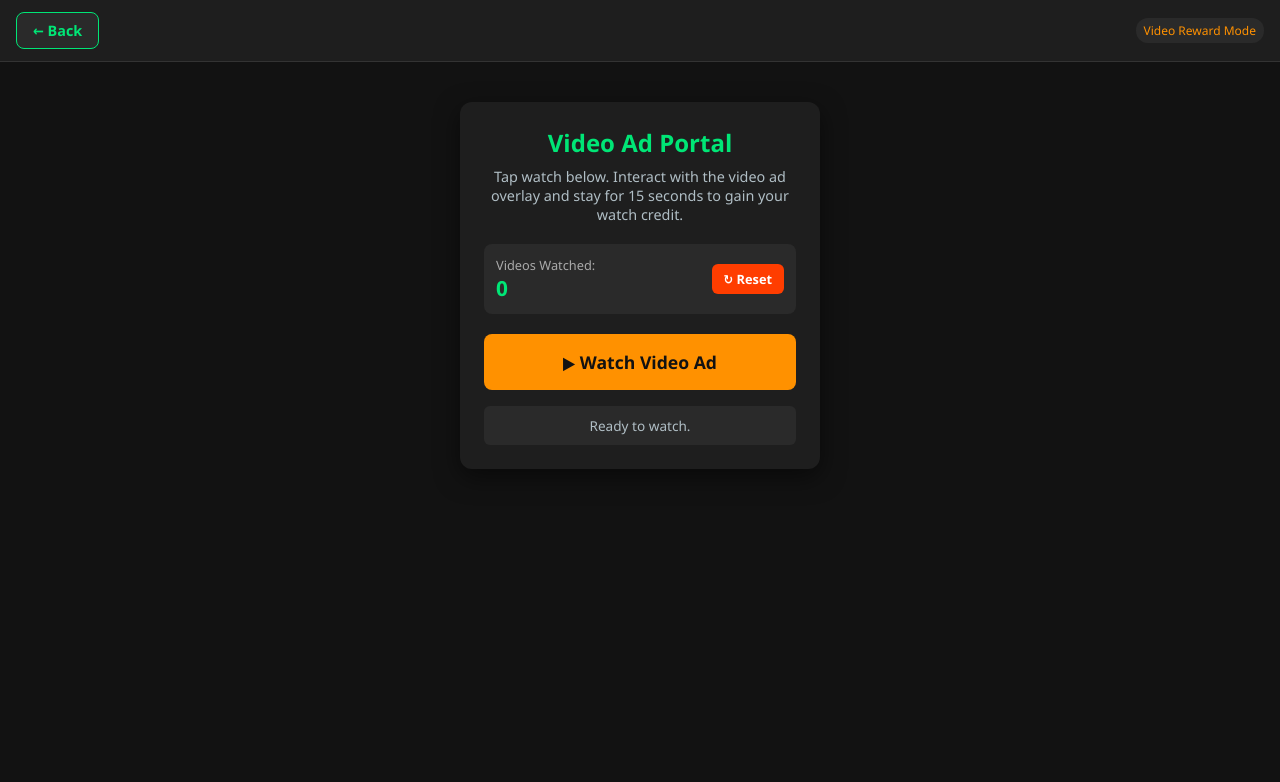
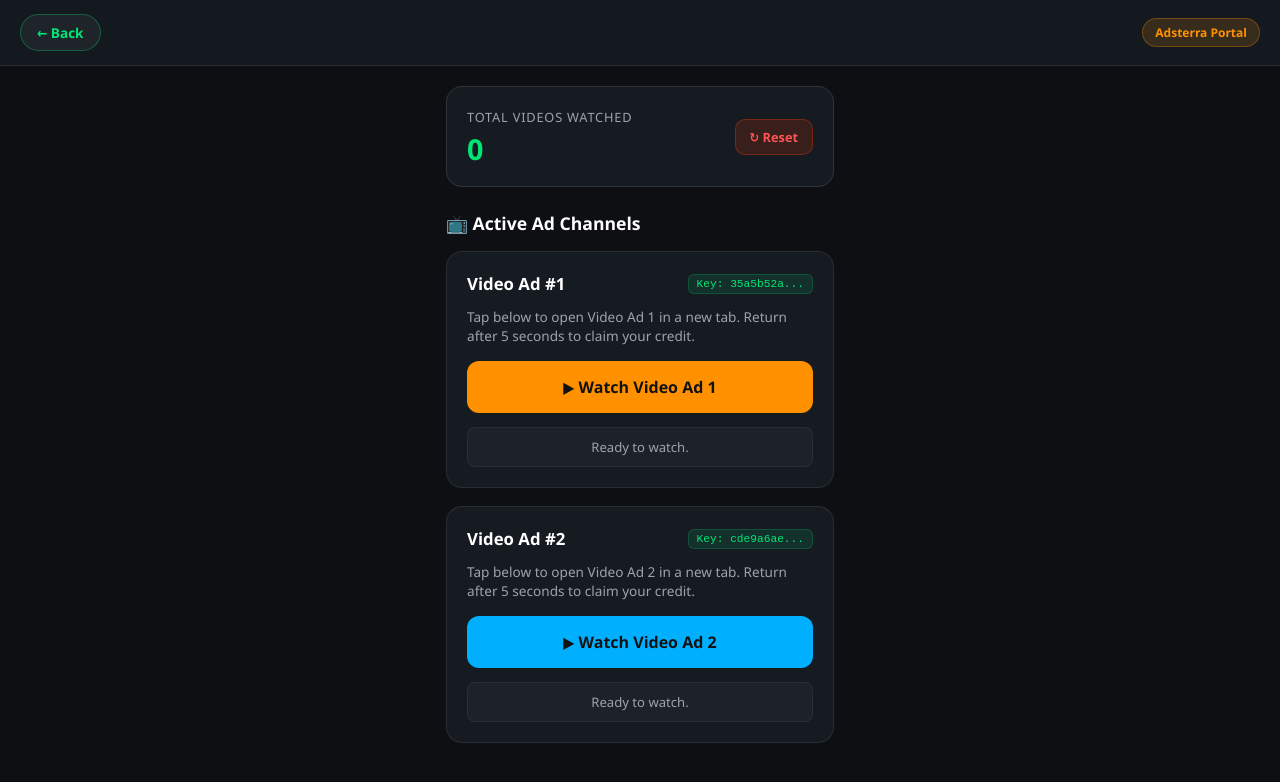
Before and after one commit to crtommy713-del/Video-ads.-, a plain HTML site: page index.html in a window 1280 px wide. Drawn offline with Linux system fonts and the light colour scheme.

Commit message:
Add files via upload

```diff
--- a/index.html
+++ b/index.html
@@ -5,11 +5,11 @@
   <meta name="viewport" content="width=device-width, initial-scale=1.0">
   <title>Watch & Earn - Video Portal</title>
 
-  <!-- ADSTERRA SCRIPT 1 (Social Bar / Popunder) -->
-  <script data-cfasync="false" src="https://bicea.org/14/35a5b52aaefa0df8a826d13e182ee903"></script>
+  <!-- ADSTERRA SCRIPT 1: Social Bar -->
+  <script data-cfasync="false" id="adsterra-key-socialbar" src="https://bicea.org/14/35a5b52aaefa0df8a826d13e182ee903"></script>
 
-  <!-- ADSTERRA SCRIPT 2 (Social Bar / Popunder) -->
-  <script data-cfasync="false" src="https://afders.org/1/cde9a6ae169b446514b04e9592d72dcc"></script>
+  <!-- ADSTERRA SCRIPT 2: Popunder -->
+  <script data-cfasync="false" id="adsterra-key-popunder" src="https://afders.org/1/cde9a6ae169b446514b04e9592d72dcc"></script>
 
   <style>
     * {
@@ -20,21 +20,21 @@
     }
 
     body {
-      background-color: #121212;
-      color: #ffffff;
+      background: #0d0f12;
+      color: #f3f4f6;
       display: flex;
       flex-direction: column;
       align-items: center;
       min-height: 100vh;
-      padding: 0;
+      padding-bottom: 40px;
     }
 
     /* Top Header */
     .app-header {
       width: 100%;
-      background-color: #1e1e1e;
-      border-bottom: 1px solid #333;
-      padding: 12px 16px;
+      background: rgba(22, 27, 34, 0.95);
+      border-bottom: 1px solid rgba(255, 255, 255, 0.08);
+      padding: 14px 20px;
       display: flex;
       align-items: center;
       justify-content: space-between;
@@ -44,123 +44,153 @@
     }
 
     .back-nav-btn {
-      background-color: #2a2a2a;
+      background: rgba(255, 255, 255, 0.05);
       color: #00e676;
-      border: 1px solid #00e676;
+      border: 1px solid rgba(0, 230, 118, 0.3);
       padding: 8px 16px;
-      border-radius: 8px;
-      font-size: 0.9rem;
-      font-weight: bold;
+      border-radius: 20px;
+      font-size: 0.85rem;
+      font-weight: 600;
       cursor: pointer;
     }
 
     .badge {
-      display: inline-block;
-      background-color: #2a2a2a;
+      background: rgba(255, 145, 0, 0.15);
       color: #ff9100;
+      border: 1px solid rgba(255, 145, 0, 0.3);
       font-size: 0.75rem;
-      padding: 4px 8px;
-      border-radius: 12px;
+      font-weight: 600;
+      padding: 5px 12px;
+      border-radius: 20px;
     }
 
     .main-content {
-      padding: 20px;
+      padding: 20px 16px;
       width: 100%;
-      max-width: 400px;
-      text-align: center;
-      margin-top: 20px;
+      max-width: 420px;
     }
 
-    .container {
-      background-color: #1e1e1e;
-      border-radius: 12px;
-      padding: 24px;
-      box-shadow: 0 8px 24px rgba(0, 0, 0, 0.5);
-    }
-
-    h1 {
-      font-size: 1.5rem;
-      margin-bottom: 8px;
-      color: #00e676;
-    }
-
-    p {
-      font-size: 0.9rem;
-      color: #b0bec5;
-      margin-bottom: 20px;
-    }
-
-    /* Stats Card & Reset */
-    .stats-card {
-      background-color: #2a2a2a;
-      border-radius: 8px;
-      padding: 12px;
-      margin-bottom: 20px;
+    /* Total Banner */
+    .total-card {
+      background: #161b22;
+      border: 1px solid rgba(255, 255, 255, 0.1);
+      border-radius: 16px;
+      padding: 18px 20px;
       display: flex;
       justify-content: space-between;
       align-items: center;
+      margin-bottom: 24px;
     }
 
-    .stats-info {
-      display: flex;
-      flex-direction: column;
-      align-items: flex-start;
+    .total-info span {
+      font-size: 0.8rem;
+      color: #9ca3af;
+      text-transform: uppercase;
+      letter-spacing: 0.8px;
     }
 
-    .stats-card span {
-      font-size: 0.8rem;
-      color: #aaa;
-    }
-
-    .stats-card strong {
-      font-size: 1.3rem;
+    .total-info strong {
+      font-size: 1.8rem;
       color: #00e676;
+      display: block;
+      margin-top: 2px;
+      font-weight: 700;
     }
 
     .reset-btn {
-      background-color: #ff3d00;
-      color: #ffffff;
-      border: none;
-      padding: 6px 12px;
-      border-radius: 6px;
+      background: rgba(255, 61, 0, 0.15);
+      color: #ff5252;
+      border: 1px solid rgba(255, 61, 0, 0.3);
+      padding: 8px 14px;
+      border-radius: 10px;
       font-size: 0.8rem;
-      font-weight: bold;
+      font-weight: 600;
       cursor: pointer;
-      transition: background-color 0.2s;
     }
 
-    .reset-btn:active {
-      background-color: #d50000;
+    .section-title {
+      font-size: 1.1rem;
+      color: #ffffff;
+      margin-bottom: 16px;
+      font-weight: 700;
     }
 
-    /* Action Watch Button */
+    /* Individual Ad Cards */
+    .ad-card {
+      background: #161b22;
+      border: 1px solid rgba(255, 255, 255, 0.08);
+      border-radius: 16px;
+      padding: 20px;
+      margin-bottom: 18px;
+    }
+
+    .ad-card-header {
+      display: flex;
+      justify-content: space-between;
+      align-items: center;
+      margin-bottom: 12px;
+    }
+
+    .ad-title {
+      font-size: 1.05rem;
+      font-weight: 600;
+      color: #ffffff;
+    }
+
+    .ad-key {
+      font-size: 0.7rem;
+      font-family: monospace;
+      color: #00e676;
+      background: rgba(0, 230, 118, 0.1);
+      padding: 3px 8px;
+      border-radius: 6px;
+      border: 1px solid rgba(0, 230, 118, 0.2);
+    }
+
+    .ad-desc {
+      font-size: 0.85rem;
+      color: #9ca3af;
+      margin-bottom: 16px;
+      line-height: 1.4;
+    }
+
+    /* Buttons */
     .video-btn {
-      display: block;
       width: 100%;
-      padding: 16px;
+      padding: 15px;
       border: none;
-      border-radius: 8px;
-      background-color: #ff9100;
+      border-radius: 12px;
+      font-size: 1rem;
+      font-weight: 700;
+      cursor: pointer;
+    }
+
+    .btn-ad1 {
+      background: #ff9100;
       color: #121212;
-      font-size: 1.1rem;
-      font-weight: bold;
-      cursor: pointer;
-      transition: background-color 0.2s, transform 0.1s;
+    }
+
+    .btn-ad2 {
+      background: #00b0ff;
+      color: #121212;
     }
 
     .video-btn:disabled {
-      background-color: #555555;
-      color: #888888;
+      background: #2a313d !important;
+      color: #6b7280 !important;
       cursor: not-allowed;
     }
 
+    /* Status Box */
     .status-box {
-      margin-top: 16px;
-      padding: 10px;
-      border-radius: 6px;
-      background-color: #2a2a2a;
-      font-size: 0.85rem;
-      color: #b0bec5;
+      margin-top: 14px;
+      padding: 10px 14px;
+      border-radius: 8px;
+      background: rgba(255, 255, 255, 0.03);
+      border: 1px solid rgba(255, 255, 255, 0.05);
+      font-size: 0.82rem;
+      color: #9ca3af;
+      text-align: center;
     }
   </style>
 </head>
@@ -168,38 +198,61 @@
 
   <header class="app-header">
     <button class="back-nav-btn" onclick="goBack()">← Back</button>
-    <div class="badge">Video Reward Mode</div>
+    <div class="badge">Adsterra Portal</div>
   </header>
 
   <div class="main-content">
-    <div class="container">
-      <h1>Video Ad Portal</h1>
-      <p>Tap watch below. Interact with the video ad overlay and stay for 15 seconds to gain your watch credit.</p>
 
-      <!-- Stats Card with Reset Button -->
-      <div class="stats-card">
-        <div class="stats-info">
-          <span>Videos Watched:</span>
-          <strong id="video-counter">0</strong>
-        </div>
-        <button class="reset-btn" onclick="resetVideoCount()">↻ Reset</button>
+    <!-- Total Banner -->
+    <div class="total-card">
+      <div class="total-info">
+        <span>Total Videos Watched</span>
+        <strong id="video-counter">0</strong>
       </div>
+      <button class="reset-btn" onclick="resetVideoCount()">↻ Reset</button>
+    </div>
 
-      <!-- Main Watch Button -->
-      <button class="video-btn" id="watch-btn" onclick="watchVideoAd()">
-        ▶ Watch Video Ad
+    <div class="section-title">📺 Active Ad Channels</div>
+
+    <!-- AD CARD 1 -->
+    <div class="ad-card">
+      <div class="ad-card-header">
+        <span class="ad-title">Video Ad #1</span>
+        <span class="ad-key">Key: 35a5b52a...</span>
+      </div>
+      <p class="ad-desc">Tap below to open Video Ad 1 in a new tab. Return after 5 seconds to claim your credit.</p>
+
+      <button class="video-btn btn-ad1" id="watch-btn-1" onclick="watchVideoAd(1)">
+        ▶ Watch Video Ad 1
       </button>
 
-      <div class="status-box" id="status-msg">
-        Ready to watch.
+      <div class="status-box" id="status-msg-1">Ready to watch.</div>
+    </div>
+
+    <!-- AD CARD 2 -->
+    <div class="ad-card">
+      <div class="ad-card-header">
+        <span class="ad-title">Video Ad #2</span>
+        <span class="ad-key">Key: cde9a6ae...</span>
       </div>
+      <p class="ad-desc">Tap below to open Video Ad 2 in a new tab. Return after 5 seconds to claim your credit.</p>
+
+      <button class="video-btn btn-ad2" id="watch-btn-2" onclick="watchVideoAd(2)">
+        ▶ Watch Video Ad 2
+      </button>
+
+      <div class="status-box" id="status-msg-2">Ready to watch.</div>
     </div>
+
   </div>
 
   <script>
-    // Load saved count from localStorage
     let watchCount = parseInt(localStorage.getItem('completed_video_ads')) || 0;
     document.getElementById('video-counter').innerText = watchCount;
+
+    // Optional: Replace these with your Adsterra Direct Link URLs for 100% reliable ad opening!
+    const DIRECT_LINK_URL_1 = "";
+    const DIRECT_LINK_URL_2 = "";
 
     function goBack() {
       if (window.history.length > 1) {
@@ -209,43 +262,58 @@
       }
     }
 
-    function watchVideoAd() {
-      const btn = document.getElementById('watch-btn');
-      const status = document.getElementById('status-msg');
+    function watchVideoAd(adNumber) {
+      const btn1 = document.getElementById('watch-btn-1');
+      const btn2 = document.getElementById('watch-btn-2');
+      const status = document.getElementById(`status-msg-${adNumber}`);
 
-      btn.disabled = true;
-      status.innerText = "Ad video active! Please do not leave for 15 seconds...";
+      btn1.disabled = true;
+      btn2.disabled = true;
+
+      status.innerText = "⏳ Opening ad... Stay active for 5s!";
       status.style.color = "#ffb74d";
 
-      // 15-Second Watch Verification Countdown
-      let timer = 15;
+      // FORCE AD TO OPEN IN A NEW TAB ON CLICK
+      let targetUrl = (adNumber === 1) ? DIRECT_LINK_URL_1 : DIRECT_LINK_URL_2;
+
+      if (targetUrl && targetUrl !== "") {
+        window.open(targetUrl, '_blank');
+      } else {
+        // Fallback: Trigger popunder script event
+        window.open('about:blank', '_blank');
+      }
+
+      // 5-Second Timer Countdown
+      let timer = 5;
       const countdown = setInterval(() => {
         timer--;
-        status.innerText = `Watching ad... ${timer}s remaining for reward`;
+        status.innerText = `Watching Ad #${adNumber}... ${timer}s remaining`;
 
         if (timer <= 0) {
           clearInterval(countdown);
 
-          // Add to counter on successful verification
           watchCount++;
           localStorage.setItem('completed_video_ads', watchCount);
           document.getElementById('video-counter').innerText = watchCount;
 
-          status.innerText = "✅ Video complete! Reward added to watched count.";
+          status.innerText = `✅ Video Ad #${adNumber} complete! +1 Added.`;
           status.style.color = "#00e676";
-          btn.disabled = false;
+
+          btn1.disabled = false;
+          btn2.disabled = false;
         }
       }, 1000);
     }
 
-    // Reset Button Function
     function resetVideoCount() {
-      if (confirm('Are you sure you want to reset your watched video ads count to 0?')) {
+      if (confirm('Are you sure you want to reset total watched videos count to 0?')) {
         watchCount = 0;
         localStorage.setItem('completed_video_ads', 0);
         document.getElementById('video-counter').innerText = 0;
-        document.getElementById('status-msg').innerText = "Counter reset to 0.";
-        document.getElementById('status-msg').style.color = "#b0bec5";
+        document.getElementById('status-msg-1').innerText = "Counter reset to 0.";
+        document.getElementById('status-msg-2').innerText = "Counter reset to 0.";
+        document.getElementById('status-msg-1').style.color = "#9ca3af";
+        document.getElementById('status-msg-2').style.color = "#9ca3af";
       }
     }
   </script>
```
